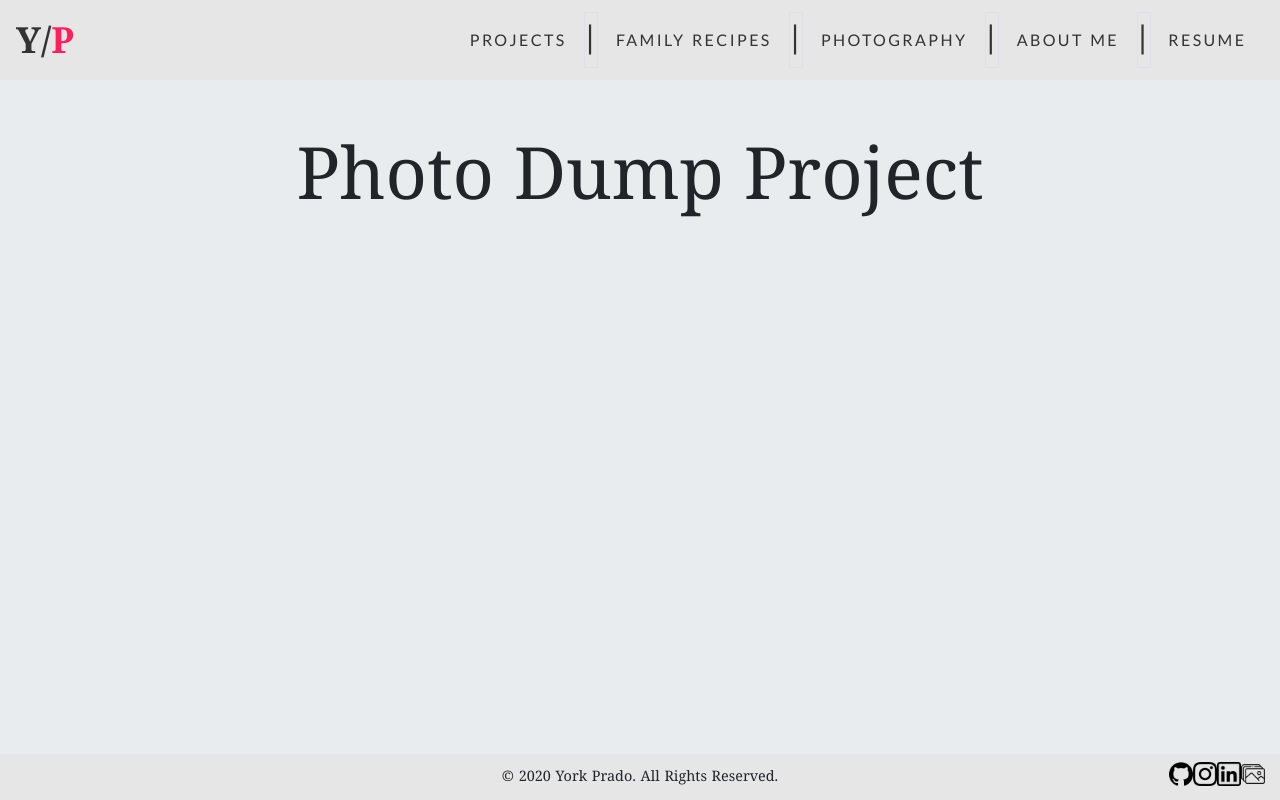
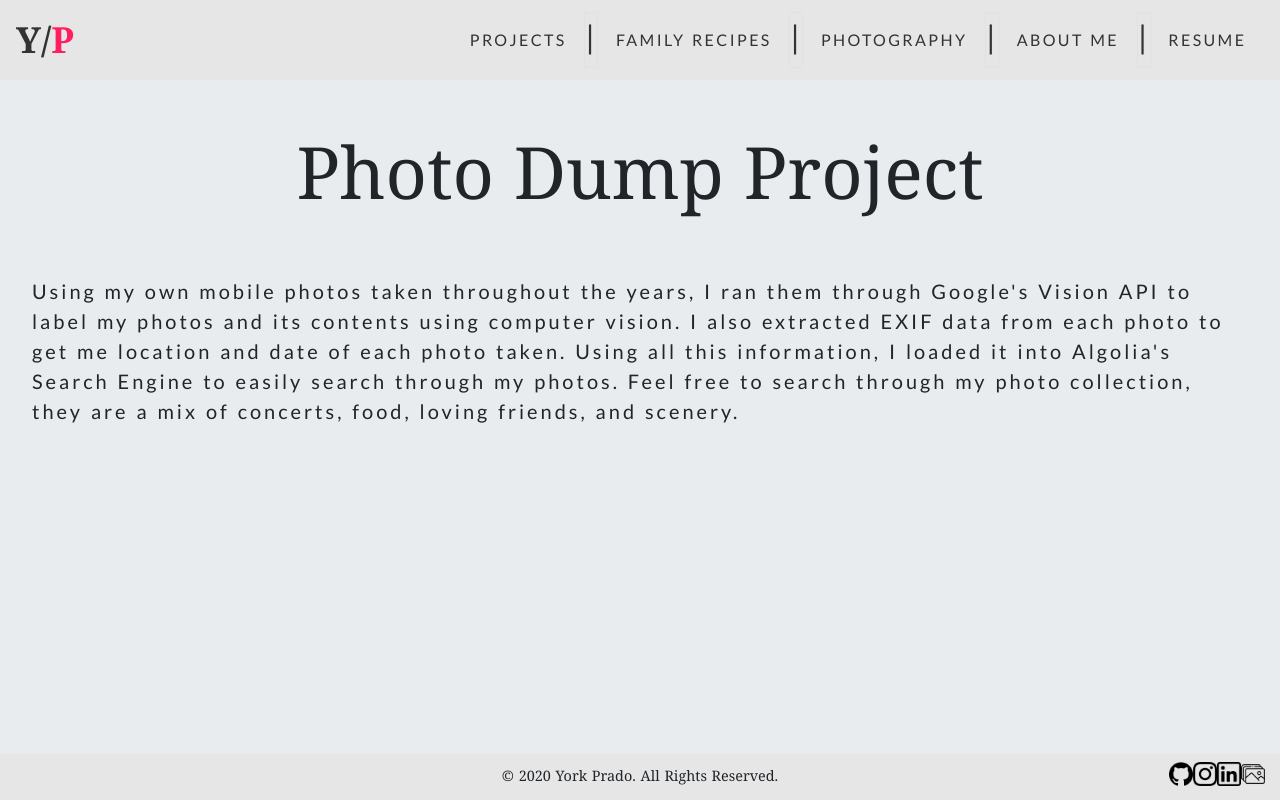
Before and after one commit to Yoprado/YorkPrado.Com, a Nuxt app: page /photodump in a window 1280 px wide. Built offline with nearby package versions, Linux system fonts and the light colour scheme.

Commit message:
made header a component, need to push to other pages. starting on algolia project

```diff
--- a/pages/photodump.vue
+++ b/pages/photodump.vue
@@ -1,5 +1,5 @@
 <template>
-  <Header :header-text="header"> </Header>
+  <Header :header-text="header" :lead-text="leadText"> </Header>
 </template>
 
 <script>
@@ -9,6 +9,8 @@ export default {
   data() {
     return {
       header: 'Photo Dump Project',
+      leadText:
+        "Using my own mobile photos taken throughout the years, I ran them through Google's Vision API to label my photos and its contents using computer vision. I also extracted EXIF data from each photo to get me location and date of each photo taken. Using all this information, I loaded it into Algolia's Search Engine to easily search through my photos. Feel free to search through my photo collection, they are a mix of concerts, food, loving friends, and scenery.",
     };
   },
 };
```
